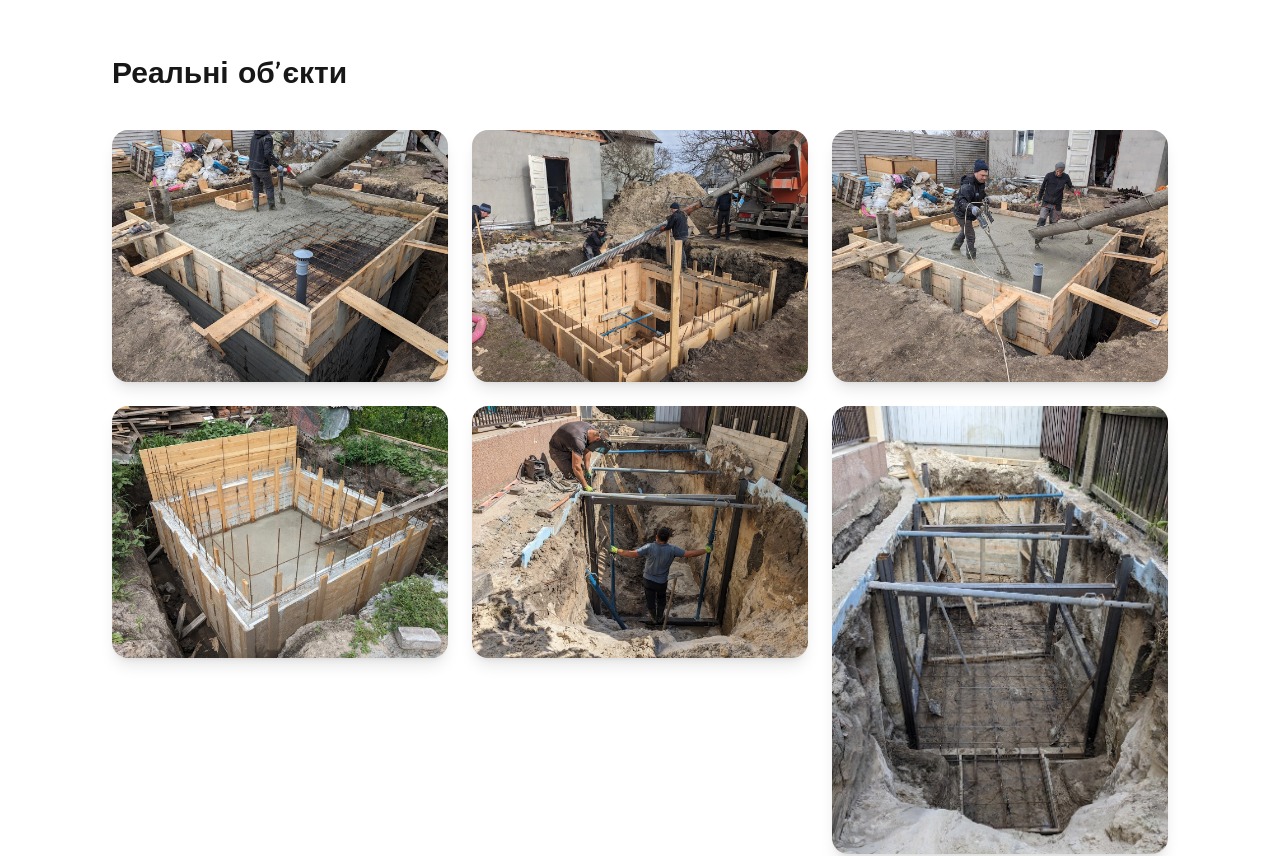
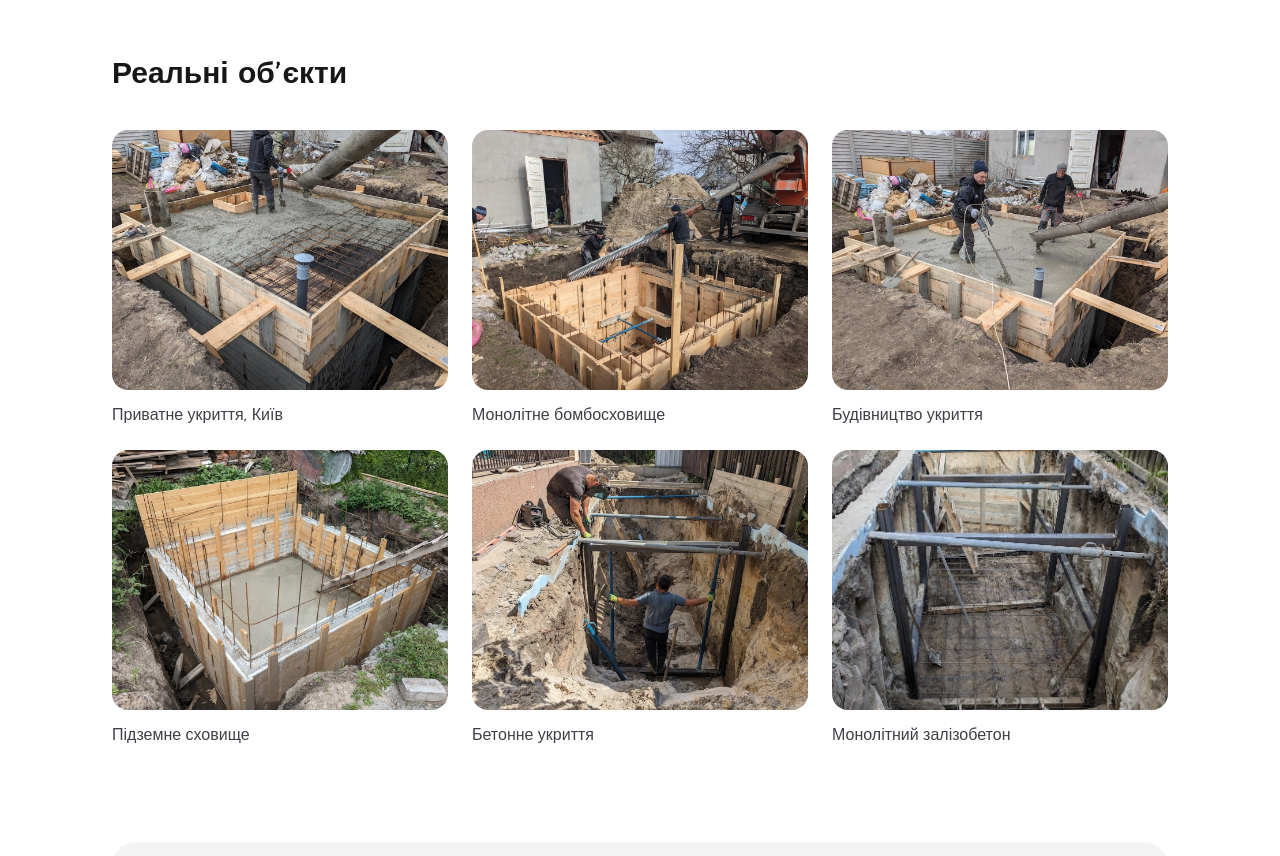
Before and after one commit to DenysKavun/beton-new, a Next.js app: page /bomboshovyshcha in a window 1280 px wide. Shown: the part 2300-3156 px from the top of the page. Built offline with nearby package versions, Linux system fonts and the light colour scheme.

Commit message:
Update page.tsx

```diff
--- a/app/bomboshovyshcha/page.tsx
+++ b/app/bomboshovyshcha/page.tsx
@@ -161,45 +161,7 @@ export default function BombShelterPage() {
     Реальні об’єкти
   </h2>
 
-          <div className="grid grid-cols-1 sm:grid-cols-2 md:grid-cols-3 gap-6">
-
-            <img
-              src="/projects/shelters/shelter1.webp"
-              alt=""
-              className="rounded-2xl shadow-lg"
-            />
-
-            <img
-              src="/projects/shelters/shelter2.webp"
-              alt=""
-              className="rounded-2xl shadow-lg"
-            />
-
-            <img
-              src="/projects/shelters/shelter3.webp"
-              alt=""
-              className="rounded-2xl shadow-lg"
-            />
-
-            <img
-              src="/projects/shelters/shelter4.webp"
-              alt=""
-              className="rounded-2xl shadow-lg"
-            />
-
-            <img
-              src="/projects/shelters/shelter5.webp"
-              alt=""
-              className="rounded-2xl shadow-lg"
-            />
-
-            <img
-              src="/projects/shelters/shelter6.webp"
-              alt=""
-              className="rounded-2xl shadow-lg"
-            />
-
-          </div>
+  <ShelterGallery />
 
 </section>
 
```
Lines whose indentation alone changed are shown as unchanged.
